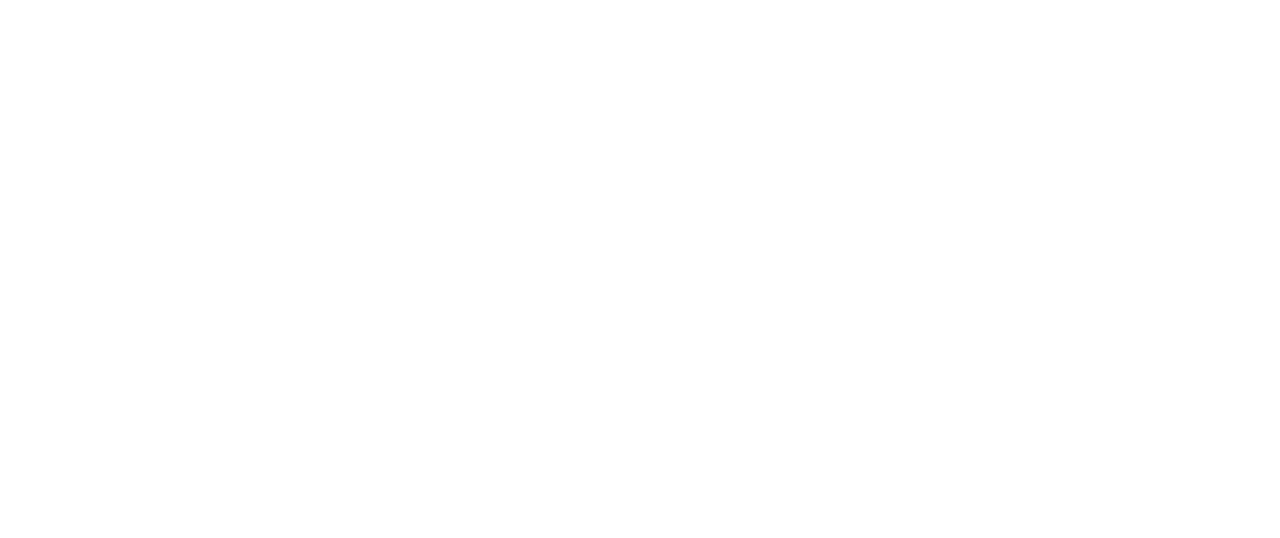
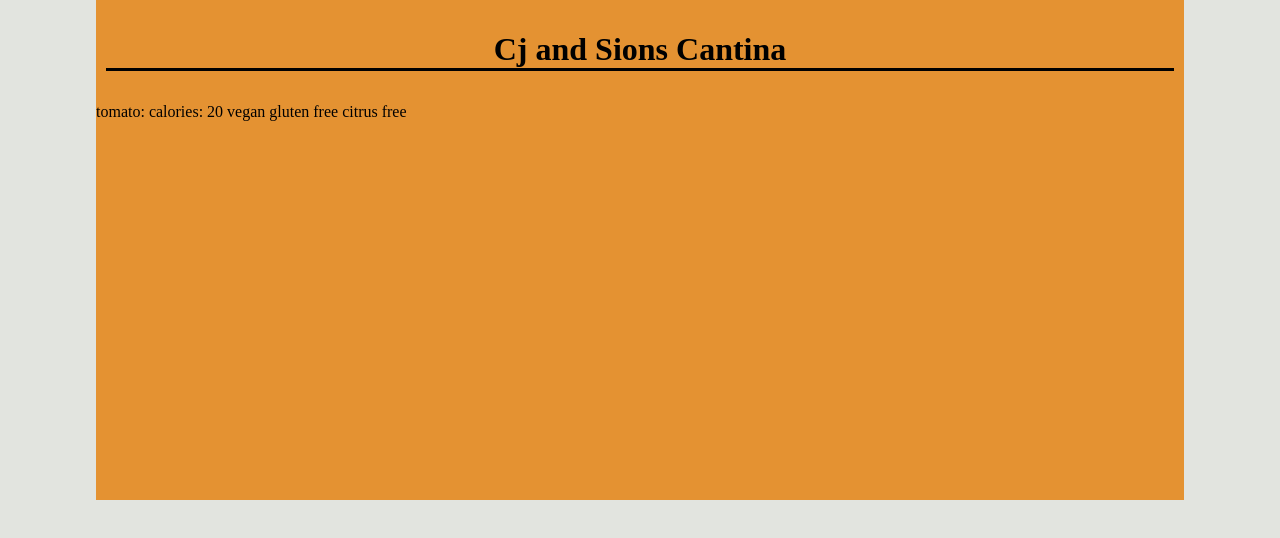
Before and after one commit to sionowen/Restaurant, a plain HTML site: page index.html in a window 1280 px wide. Drawn offline with nearby package versions, Linux system fonts and the light colour scheme.

Commit message:
finished first portion of the assignment and started to work on the UI

```diff
--- a/index.html
+++ b/index.html
@@ -2,12 +2,20 @@
 <html lang="en">
   <head>
     <meta charset="utf-8">
-    <title>Untitled</title>
+    <title>CJ and Sion's Cantina</title>
     <link rel="stylesheet" type="text/css" href="http://cdnjs.cloudflare.com/ajax/libs/normalize/3.0.1/normalize.min.css">
     <link rel="stylesheet" type="text/css" href="main.css">
   </head>
   <body>
+    <div class="bigContainer">
+        <div class="heading">
+          <h1>Cj and Sions Cantina</h1>
+        </div>
+        <div class="menu"></div>
 
+
+
+    </div>
     <script src="http://cdnjs.cloudflare.com/ajax/libs/jquery/2.1.1/jquery.min.js"></script>
     <script src="http://cdnjs.cloudflare.com/ajax/libs/underscore.js/1.7.0/underscore-min.js"></script>
     <script src="main.js"></script>
--- a/main.css
+++ b/main.css
@@ -0,0 +1,27 @@
+* {box-sizing: border-sizing;
+	margin: 0;
+	padding: 0;
+}
+body{
+	background-color: #e2e4df;
+
+
+}
+h1{
+border-bottom: solid 3px;
+
+}
+
+.bigContainer{
+	margin: auto;
+	width: 85%;
+	height: 500px;
+	background-color: #e49232;
+}
+
+.heading{
+
+	text-align:center;
+	padding: 10px;
+
+}
--- a/main.js
+++ b/main.js
@@ -9,7 +9,7 @@ var FoodItem = function(name, calories, vegan, glutenFree, citrusFree) {
     this.vegan = vegan || false;
     this.glutenFree = glutenFree || false;
     this.citrusFree = citrusFree || false;
-}
+};
 
 // FoodItem toString() method
 // return a string includes all fooditem's properties
@@ -19,8 +19,30 @@ FoodItem.prototype.toString = function() {
         + this.vegan + " "
         + this.glutenFree + " "
         + this.citrusFree;
-}
+};
 
+FoodItem.prototype.Display = function() {
+
+    var ingredients = this.name + ":    " +
+            ' calories: ' + this.calories;
+    var dietary = "";
+    if(this.vegan){
+        dietary += " vegan ";
+    }
+    if(this.glutenFree){
+        dietary += " gluten free ";
+    }
+    if(this.citrusFree){
+        dietary += " citrus free ";
+    }
+
+
+    this.$el = $('<div>')
+    .addClass('ingredients');
+    return this.$el.append(ingredients).append(dietary);
+
+
+};
 // var cheeseBurger = new FoodItem("cheeseburger", 500, false, false, true);
 // console.log(cheeseBurger.toString());
 
@@ -40,7 +62,7 @@ var Drink = function(name, description, price, ingredients) {
     this.description = description || "No Description";
     this.price = price || 0;
     this.ingredients = ingredients || [] ;
-}
+};
 
 // Drink toString() method
 // return a string includes all drink's properties
@@ -54,12 +76,19 @@ Drink.prototype.toString = function() {
         + this.description + " "
         + this.price + " "
         + stringIngredients;
-}
+};
 
 // drink: rum coke
 var rum = new FoodItem("rum", 200, false, false, false);
+var tequila = new FoodItem("tequila", 70, true, true, false);
 var coke = new FoodItem("coke", 200, false, false, false);
+var margaritaMix = new FoodItem("Margarita Mix", 300, true, true, false);
 var rumCoke = new Drink("rumCoke", "rum+coke", 3, [rum, coke]);
+
+var margarita = new Drink("Margarita", "citrus Margarita", 7, [tequila, margaritaMix]);
+//console.log(margarita.toString());
+
+
 //console.log(rumCoke.toString());
 
 //=================================================
@@ -70,7 +99,7 @@ var Plate = function(name, description, price, ingredients) {
     this.description = description || "No Description";
     this.price = price || 0;
     this.ingredients = ingredients || [] ;
-}
+};
 
 // Plate toString() method
 // return a string includes all plate's properties
@@ -97,23 +126,32 @@ Plate.prototype.isVegan = function() {
         }
     }
     return true;
-}
-
+};
 // Plate isGlutenFree() method
 // Check whether the plate is gluten or not
 // return true if gluten plate
 // return false if not
 Plate.prototype.isGlutenFree = function() {
-
-}
+    for (var i = 0; i < this.ingredients.length; i++){
+        if (!this.ingredients[i].glutenFree) {
+            return false;
+        }
+    }
+    return true;
+};
 
 // Plate isCitrusFree() method
 // Check whether the plate is vegan or not
 // return true if plate includes citrus
 // return false if not
 Plate.prototype.isCitrusFree = function () {
-
-}
+    for (var i = 0; i < this.ingredients.length; i++){
+        if (!this.ingredients[i].citrusFree) {
+            return false;
+        }
+    }
+    return true;
+};
 
 // burrito
 var bean = new FoodItem("bean", 200, true, false, true);
@@ -129,16 +167,18 @@ var guacamole = new Plate("guacamole", "the best guacamole", 5, [avocado, tomato
 //console.log(burrito.toString());
 //console.log(burrito.isVegan());
 //console.log(guacamole.isVegan());
+//console.log(guacamole.isGlutenFree());
+
 
 //=================================================
 // Order class
 //=================================================
 var Order = function(plates) {
     this.plates = plates || [];
-}
+};
 var customer1 = new Order([burrito, guacamole]);
 
-console.log(customer1)
+//console.log(customer1);
 
 //=================================================
 // Menu class
@@ -148,13 +188,13 @@ console.log(customer1)
 var Menu = function(food) {
     this.food = food || [];
     Plate.call(this, food);
-}
+};
 
 Menu.prototype = new Plate();
 Menu.prototype.constructor = Menu;
 
-var cjsionsmenu = new Menu([rumCoke, burrito, guacamole]);
-console.log(cjsionsmenu.toString());
+var cjsionsmenu = new Menu([rumCoke, margarita, burrito, guacamole]);
+//console.log(cjsionsmenu.toString());
 
 
 //=================================================
@@ -164,14 +204,40 @@ var Restaurant = function(name, description, menu) {
     this.name = name;
     this.description = description;
     this.menu = menu;
-}
+};
 
 var cjsioncantina = new Restaurant("cj sion cantina", "the best restaurant", cjsionsmenu);
 //console.log(cjsioncantina)
+
+//this prints all of the details of our menu
+Restaurant.prototype.toString = function() {
+    for (var i = 0; i< cjsionsmenu.food.length; i++){
+        console.log(cjsionsmenu.food[i].name);
+        console.log(cjsionsmenu.food[i].description);
+        console.log(cjsionsmenu.food[i].price);
+        for(var j = 0; j < cjsionsmenu.food[i].ingredients.length; j++ ){
+             console.log(cjsionsmenu.food[i].ingredients[j].name);
+             console.log(cjsionsmenu.food[i].ingredients[j].calories);
+             console.log(cjsionsmenu.food[i].ingredients[j].vegan);
+             console.log(cjsionsmenu.food[i].ingredients[j].glutenFree);
+             console.log(cjsionsmenu.food[i].ingredients[j].citrusFree);
+        };
+
+    };
+
+
+};
+//console.log(cjsionsmenu.food.length)
+cjsioncantina.toString();
 
 //=================================================
 // Customer class
 //=================================================
 var Customer = function(dietaryPreference) {
     this.dietaryPreference = dietaryPreference;
-}
+};
+
+$(document).on('ready', function(){
+$(".menu").append(tomato.Display());
+
+});
```
